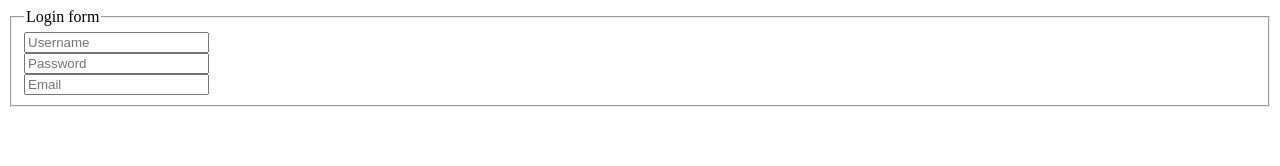
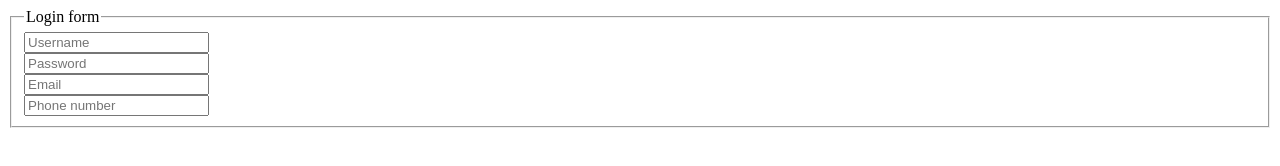
Before and after one commit to sreymom123/Readme, a plain HTML site: page index1.html in a window 1280 px wide. Drawn offline with Linux system fonts and the light colour scheme.

Commit message:
add text

```diff
--- a/index1.html
+++ b/index1.html
@@ -36,6 +36,9 @@
         <div>
             <input type="text" placeholder="Email">
         </div>
+        <div>
+            <input type="text" placeholder="Phone number">
+        </div>
     </fieldset>
 </body>
 </html>
```
